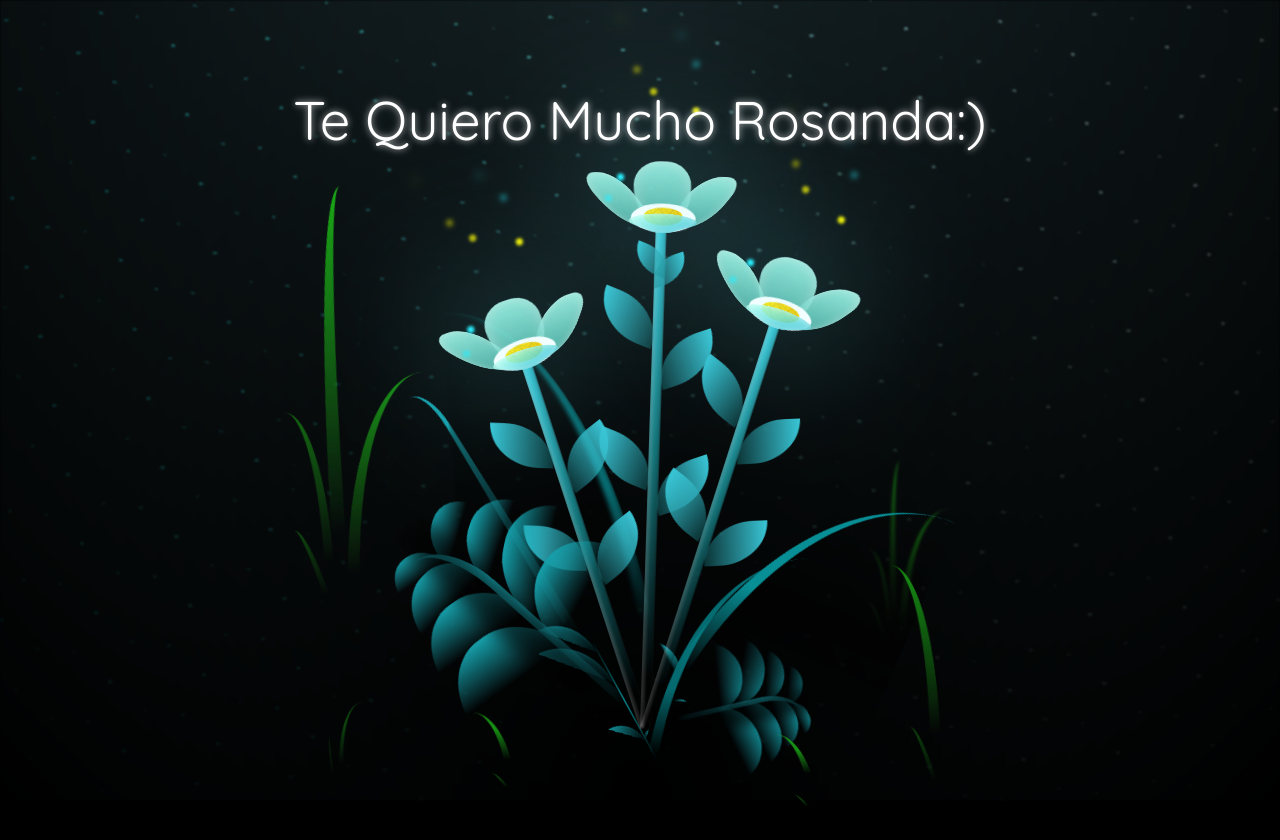
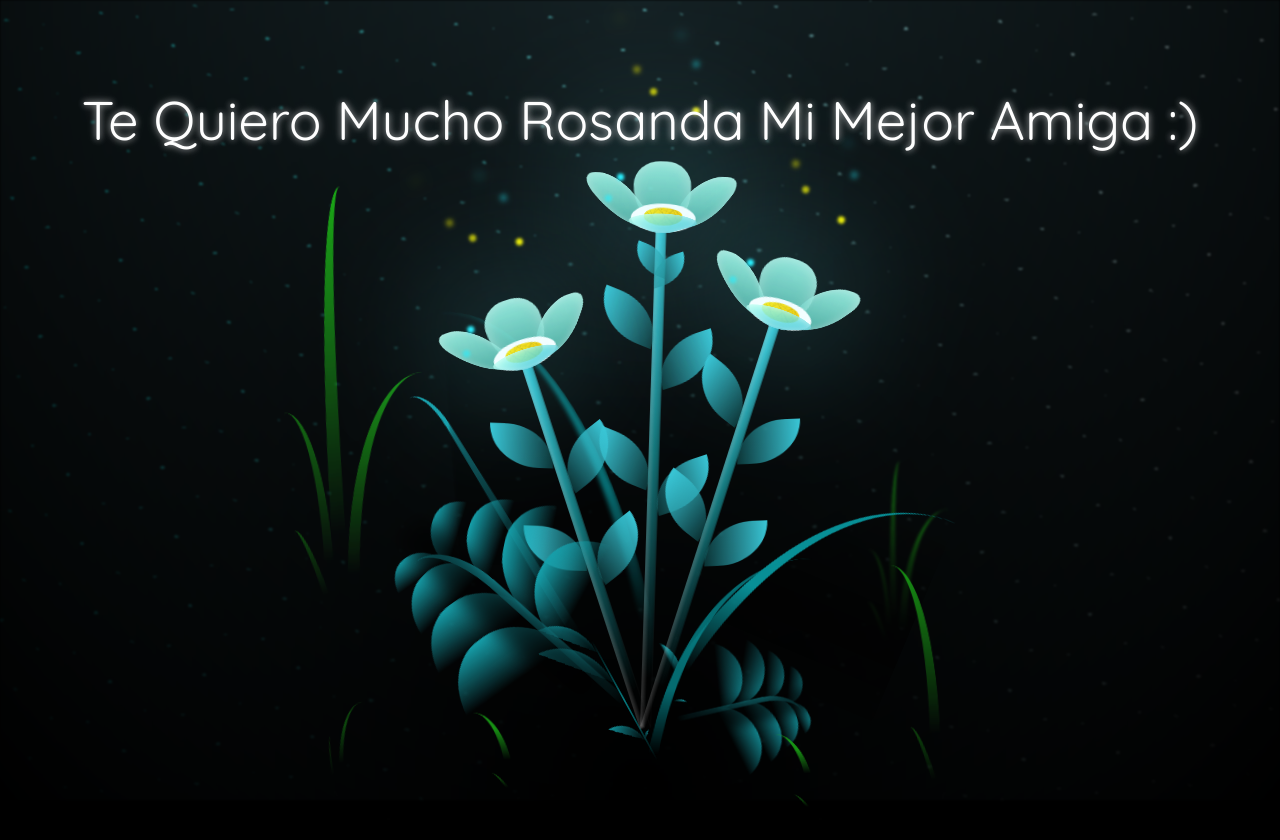
Before and after one commit to dannyJacinto/DannyJa, a plain HTML site: page index.html in a window 1280 px wide. Drawn offline with Linux system fonts and the light colour scheme; a web font is replaced by a local one.

Commit message:
index.html

```diff
--- a/index.html
+++ b/index.html
@@ -11,7 +11,7 @@
   </head>
   <body class="not-loaded">
     <!-- Rewrite by harvey -->
-    <p class="text">Te Quiero Mucho Rosanda:)</p>
+    <p class="text">Te Quiero Mucho Rosanda Mi Mejor Amiga :)</p>
     <div class="night"></div>
     <div class="flowers">
       <div class="flower flower--1">
```
